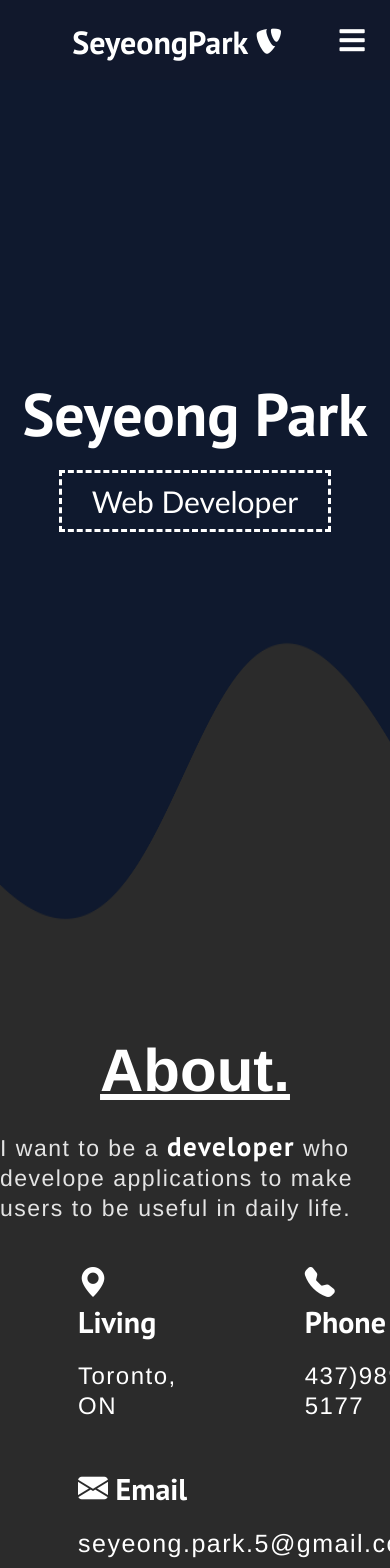
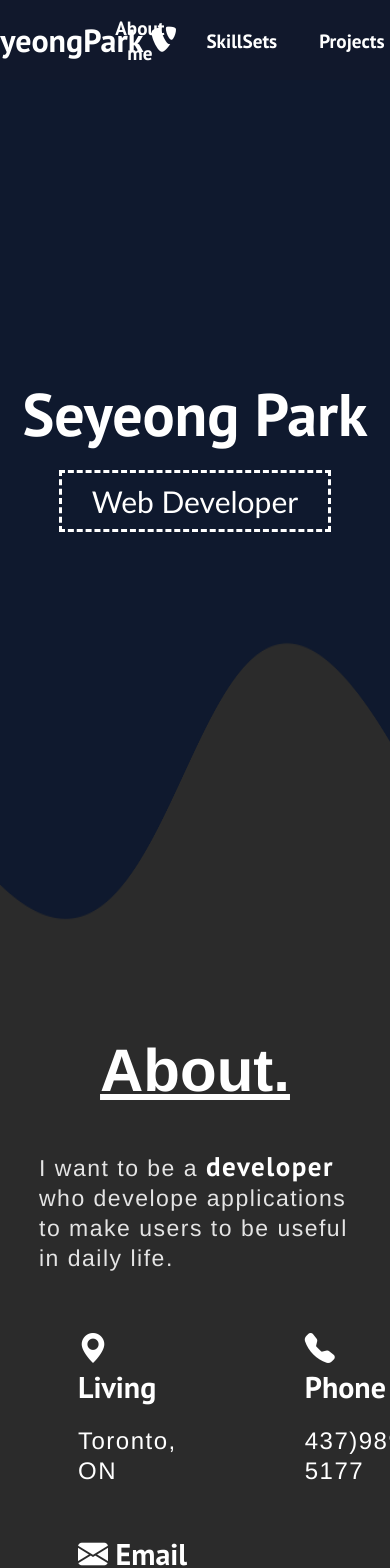
Before and after one commit to SeyeongPark/ReactWebsite, a React (Create React App) app: page / in a window 390 px wide. Shown: the top 1568 px of the page. Built offline with nearby package versions, Linux system fonts and the light colour scheme; some icons are missing.

Commit message:
delete hambuger menu

```diff
--- a/src/components/Navbar.css
+++ b/src/components/Navbar.css
@@ -75,7 +75,7 @@
     display: none;
   }
 
-  @media screen and (max-width: 960px) {
+  /* @media screen and (max-width: 960px) {
     .NavbarItems {
       position: relative;
     }
@@ -133,9 +133,9 @@
     .fa-times {
       color: #fff;
       font-size: 2rem;
-    }
+    } */
 
-    .nav-links-mobile {
+    /* .nav-links-mobile {
       display: block;
       text-align: center;
       margin: 2rem auto;
@@ -148,11 +148,11 @@
       padding: 14px 20px;
       border: 1px solid #fff;
       transition: all 0.3s ease-out;
-    }
+    } */
 
-    .nav-links-mobile:hover {
+    /* .nav-links-mobile:hover {
       background: #fff;
       color: #242424;
       transition: 250ms;
-    }
-  }
+    } */
+  /* } */
--- a/src/components/Navbar.js
+++ b/src/components/Navbar.js
@@ -5,23 +5,8 @@
 
 function Navbar() {
   const [click, setClick] = useState(false);
-  const [button, setButton] = useState(true);
 
   const handleClick = () => setClick(!click);
-  const closeMobileMenu = () => setClick(false);
-
-  const showButton = () => {
-    if(window.innerWidth <= 960){
-      // when it's mobile mode, the 'sign-up' button will be disappeared
-      setButton(false);
-    } else{
-      setButton(true);
-    }
-  };
-
-  useEffect(()=>{
-    showButton()
-  })
 
   const goToAbout = () =>(
     window.scrollTo({top: 1000, left: 0, behavior: "smooth"})
@@ -35,15 +20,11 @@
     window.scrollTo({top: 3200, left: 0, behavior: "smooth"})
   );
 
-
-
-  window.addEventListener('resize', showButton);
-
   return (
     <>
         <nav className="navbar">
             <div className='navbar-container'>
-                <Link to="/" className="navbar-logo" onClick={closeMobileMenu}>
+                <Link to="/" className="navbar-logo">
                     SeyeongPark <i class="fab fa-typo3"/>
                 </Link>
                 <div className='menu-icon' onClick={handleClick}>
@@ -51,17 +32,17 @@
                 </div>
                 <ul className={click ? 'nav-menu active': 'nav-menu'}>
                   <li className='nav-item'>
-                    <Link to='#aboutme' className='nav-links' onClick={closeMobileMenu && goToAbout}>
+                    <Link to='#aboutme' className='nav-links' onClick={goToAbout}>
                       About me
                     </Link>
                   </li>
                   <li className='nav-item'>
-                    <Link to='#skillsets' className='nav-links' onClick={closeMobileMenu && goToSkillsets}>
+                    <Link to='#skillsets' className='nav-links' onClick={goToSkillsets}>
                       SkillSets
                     </Link>
                   </li>
                   <li className='nav-item'>
-                    <Link to='#projects' className='nav-links' onClick={closeMobileMenu && goToProject}>
+                    <Link to='#projects' className='nav-links' onClick={goToProject}>
                       Projects
                     </Link>
                   </li>
--- a/src/components/Photos.css
+++ b/src/components/Photos.css
@@ -84,4 +84,8 @@
 		padding-top: 3em;
 	}
 
+	.photo-description {
+		padding: 5% 10% 1rem 10%;
+	}
+
   }
--- a/src/components/Photos.js
+++ b/src/components/Photos.js
@@ -4,8 +4,10 @@
 export default function Photos() {
     return (
         <div className="container">
-            <h4>I enjoy taking <em class="em-photo">photo</em></h4>
-            <p>When I catch beautiful sights in daily life, I bring up my camera and take a shot of the beauty. In my leisure time, I love to bring my camera, and go out to the forest, streets, and other nice places! Great photos always give me great inspiration about this life.  </p>
+            <div className="photo-description">
+                <h4>I enjoy taking <em class="em-photo">photo</em></h4>
+                <p>When I catch beautiful sights in daily life, I bring up my camera and take a shot of the beauty. In my leisure time, I love to bring my camera, and go out to the forest, streets, and other nice places! Great photos always give me great inspiration about this life.  </p>
+            </div>
             <div className="gallery">
 
                 <div className='gallery-item'>
--- a/src/components/pages/About.css
+++ b/src/components/pages/About.css
@@ -182,6 +182,10 @@
       padding-top: 10%;
     }
 
+    .about-text {
+      padding: 5% 10% 1rem 10%;
+    }
+
     .myself {
       /* Set element horizontally */
       display: flex;
--- a/src/components/pages/AboutMe.js
+++ b/src/components/pages/AboutMe.js
@@ -11,11 +11,13 @@
             <h1 className="title">About.</h1>
             <div class="main">
                 <div class="text-main">
-                    <p>I want to be a <em> developer</em> who develope applications to make users to be useful in daily life.</p>
+                    <div class="about-text">
+                        <p>I want to be a <em> developer</em> who develope applications to make users to be useful in daily life.</p>
+                    </div>
                     <br/>
                     <div class="myself">
                         <div class="myself-left">
-                            <i class="bi bi-geo-alt-fill fa-5x"> Living</i>
+                            <i class="bi bi-geo-alt-fill"> Living</i>
                             <p>Toronto, ON</p>
                         </div>
                         <div class="myself-mid">
```
